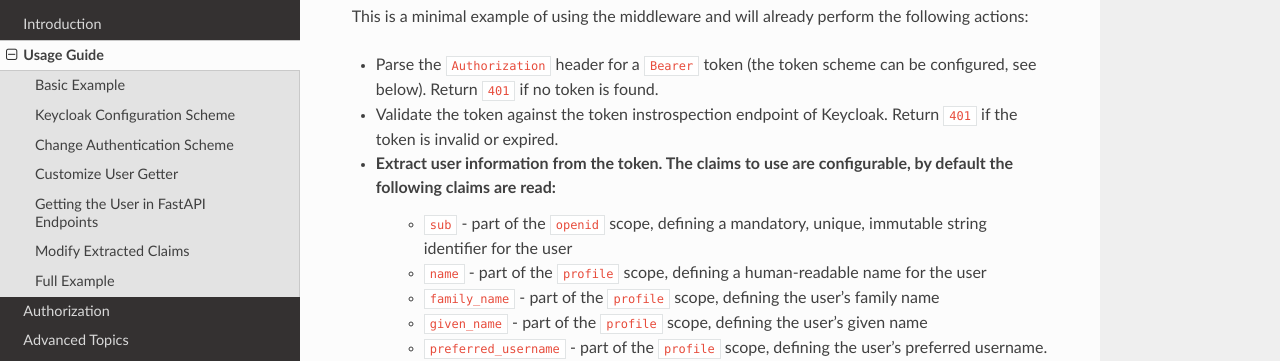
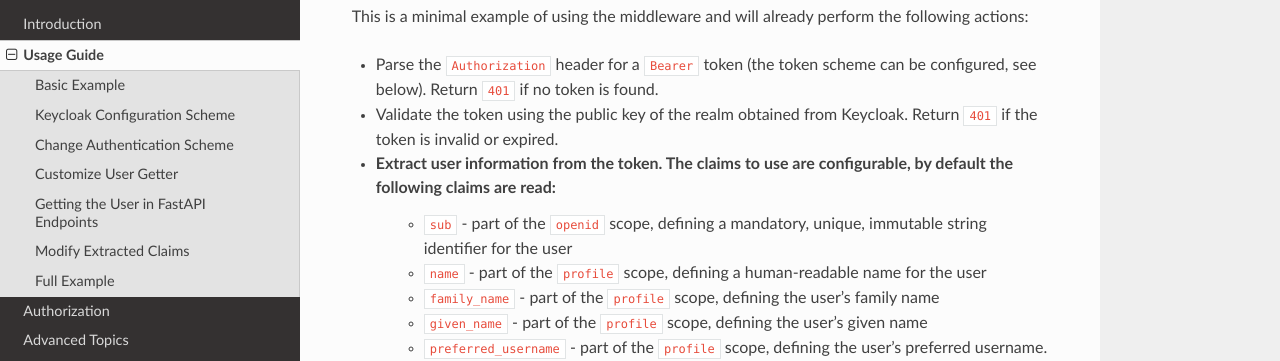
Before and after one commit to waza-ari/fastapi-keycloak-middleware, a Sphinx documentation site: the page built from docs/usage.rst, in a window 1280 px wide and 900 px high, scrolled down 549 px. Shown: the part 153-514 px from the top of the window. Built offline with Sphinx 7.4.7 and the Read the Docs theme 2.0.0, drawn with Linux system fonts in a browser that asks for light colours; the version number is read from the project's files by our own code.

Commit message:
docs(usage): Fixed example to reflect default local verificatio

```diff
--- a/docs/usage.rst
+++ b/docs/usage.rst
@@ -37,7 +37,7 @@
 This is a minimal example of using the middleware and will already perform the following actions:
 
 * Parse the :code:`Authorization` header for a :code:`Bearer` token (the token scheme can be configured, see below). Return :code:`401` if no token is found.
-* Validate the token against the token instrospection endpoint of Keycloak. Return :code:`401` if the token is invalid or expired.
+* Validate the token using the public key of the realm obtained from Keycloak. Return :code:`401` if the token is invalid or expired.
 * Extract user information from the token. The claims to use are configurable, by default the following claims are read:
    * :code:`sub` - part of the :code:`openid` scope, defining a mandatory, unique, immutable string identifier for the user
    * :code:`name` - part of the :code:`profile` scope, defining a human-readable name for the user
```
